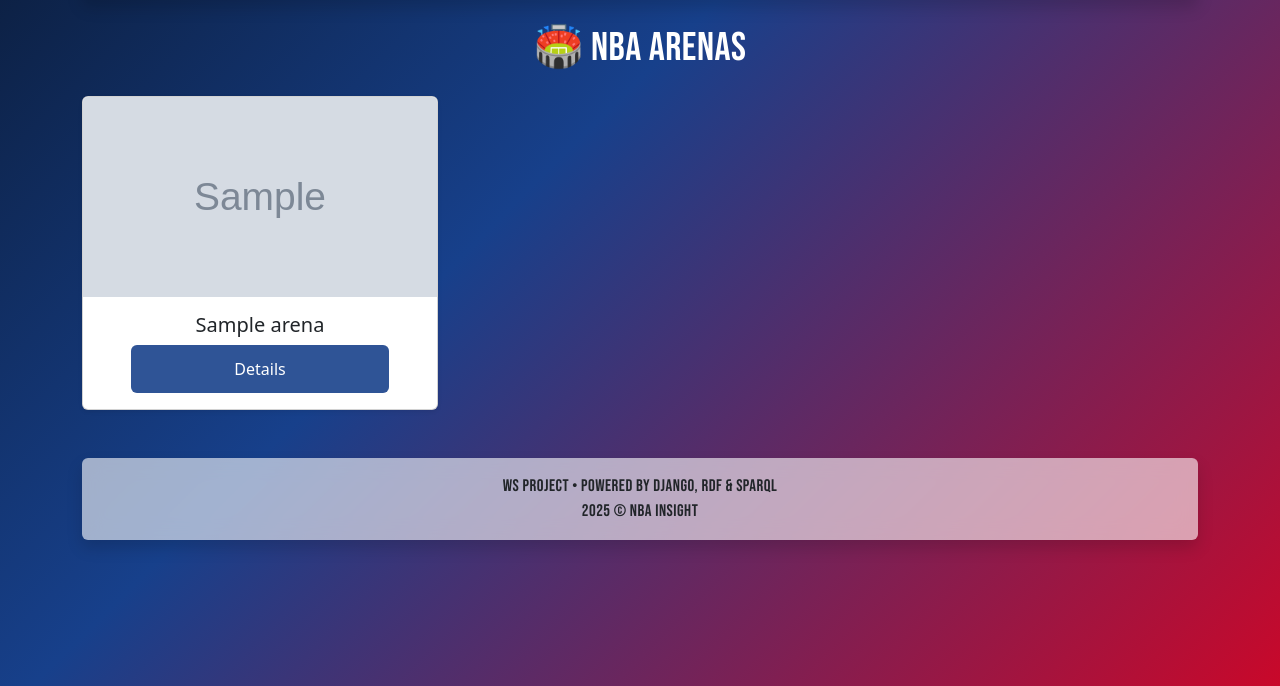
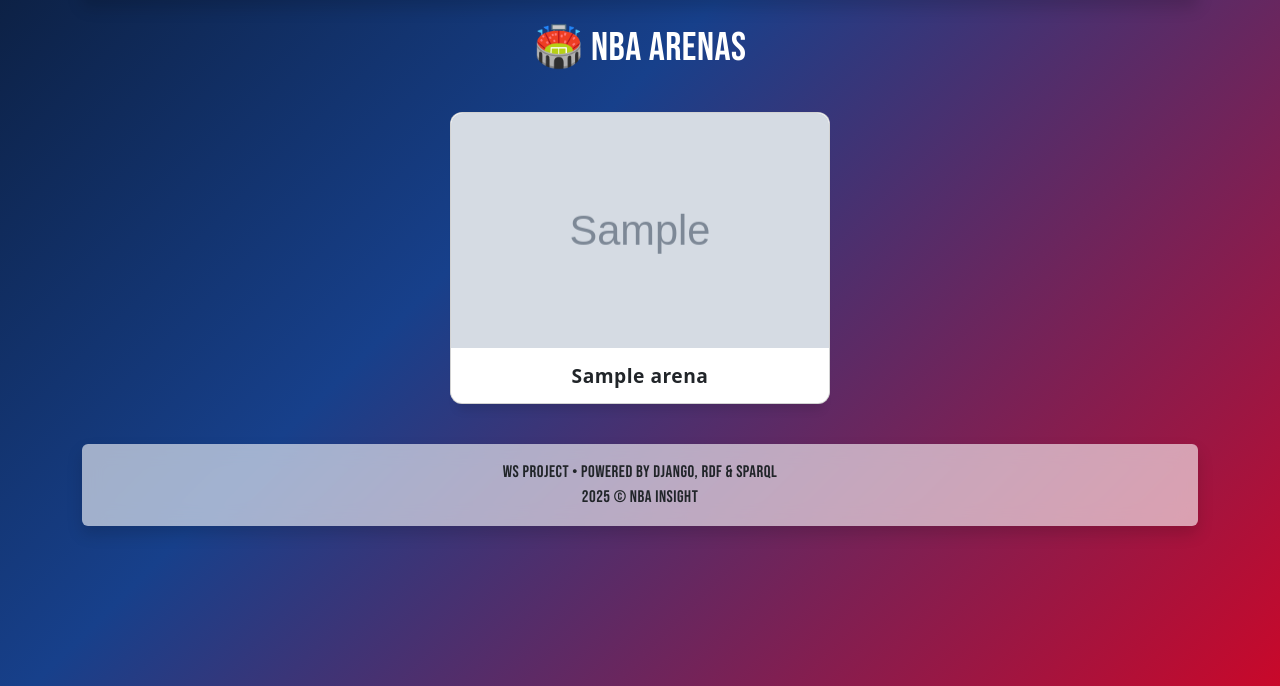
Before and after one commit to RobertoCastro391/WS_Projects, a Django app: template NBAProject/app/templates/arenas.html in a window 1280 px wide. Shown: the part 114-800 px from the top of the page. Run offline with Django 5.2, Linux system fonts and the light colour scheme; the template is opened without the code that fills it: most values are stand-ins (such as "Sample title", 1, 10 or a date in 2020); grey boxes marked "Sample" are stand-in pictures.

Commit message:
some interface updates on teams and arenas pages

```diff
--- a/NBAProject/app/templates/arenas.html
+++ b/NBAProject/app/templates/arenas.html
@@ -4,79 +4,167 @@
 
 {% block extra_head %}
 <style>
-  .card:hover {
-    transform: scale(1.03);
-    transition: 0.3s;
-    box-shadow: 0 0 20px rgba(0,0,0,0.2);
-  }
-  .btn-three {
-    color: #FFF;
-    position: relative;
-    overflow: hidden;
-    display: inline-block;
-    text-align: center;
-    vertical-align: middle;
-    z-index: 0;
-    font-weight: 500;
-    background-color: #17408A;
-    border: none;
-    padding: 0.75rem 1.5rem;
-    width: 80%;
+@import url('https://fonts.googleapis.com/css?family=Roboto+Slab:100,300,400,700');
+@import url('https://fonts.googleapis.com/css?family=Raleway:300,300i,400,400i,500,500i,600,600i,700,700i,800,800i,900,900i');
+
+
+.cards {
+  display: flex;
+  flex-wrap: wrap;
+  gap: 1.9rem;
+  padding: 1rem;
+  justify-content: center;
 }
 
-  .btn-three::before,
-  .btn-three::after {
-    content: '';
-    position: absolute;
-    top: 0; left: 0;
+.card {
+  position: relative;
+  max-width: 380px;
   width: 100%;
-    height: 100%;
-    transition: all 0.1s ease-in-out;
-    z-index: -1;
+  border-radius: 12px;
+  overflow: hidden;
+  background: #fff;
+  box-shadow: 0 13px 10px -7px rgba(0,0,0,0.1);
+  transition: all 0.4s cubic-bezier(0.175, 0.885, 0, 1);
 }
 
-  .btn-three::before {
-    background-color: rgba(255,255,255,0.1);
+.card__like {
+    width: 18px;
 }
 
-  .btn-three::after {
-    border: 2px solid #17408B;
-    opacity: 0;
-    transform: scale(1.2);
+.card__clock {
+    width: 15px;
+  vertical-align: middle;
+    fill: #AD7D52;
+}
+.card__time {
+    font-size: 12px;
+    color: #AD7D52;
+    vertical-align: middle;
+    margin-left: 5px;
 }
 
-  .btn-three:hover::before {
-    opacity: 0;
-    transform: scale(0.5);
+.card__clock-info {
+    float: right;
 }
 
-  .btn-three:hover::after {
+.card__img {
+  visibility: hidden;
+    background-size: cover;
+    background-position: center;
+    background-repeat: no-repeat;
+    width: 100%;
+    height: 235px;
+    object-fit: cover;
+
+}
+
+.card__info-hover {
+    position: absolute;
+    padding: 16px;
+  width: 100%;
+  opacity: 0;
+  top: 0;
+}
+
+.card__img--hover {
+  transition: 0.3s all ease-out;
+    background-size: cover;
+    background-position: center center;
+    background-repeat: no-repeat;
+    width: 100%;
+  position: absolute;
+    height: 235px;
+  border-top-left-radius: 12px;
+border-top-right-radius: 12px;
+top: 0;
+left: 0;
+
+}
+
+.card:hover {
+  box-shadow: 0px 30px 18px -8px rgba(0, 0, 0,0.1);
+    transform: scale(1.07, 1.07);
+}
+
+.card__info {
+z-index: 2;
+  background-color: #fff;
+  border-bottom-left-radius: 12px;
+border-bottom-right-radius: 12px;
+   padding: 16px 24px 24px 24px;
+  width: 100%;
+padding: 16px 12px;
+}
+
+.card__category {
+    font-family: 'Raleway', sans-serif;
+    text-transform: uppercase;
+    font-size: 13px;
+    letter-spacing: 2px;
+    font-weight: 500;
+  color: #868686;
+}
+
+.card__title {
+  margin: 0;
+  font-family: system-ui, -apple-system, "Segoe UI", Roboto, Helvetica, Arial, sans-serif;
+  font-weight: 600; /* matches navbar */
+  font-size: 1.2rem;   /* or adjust: 1.1rem if you want slightly larger */
+  color: #212529;    /* bootstrap default dark */
+  text-align: center;
+}
+
+.card__by {
+    font-size: 12px;
+    font-family: 'Raleway', sans-serif;
+    font-weight: 500;
+}
+
+.card__author {
+    font-weight: 600;
+    text-decoration: none;
+    color: #AD7D52;
+}
+
+.card:hover .card__img--hover {
+    height: 100%;
+    opacity: 0.3;
+}
+
+.card:hover .card__info {
+    background-color: transparent;
+    position: relative;
+}
+
+.card:hover .card__info-hover {
     opacity: 1;
-    transform: scale(1);
 }
 
 </style>
 {% endblock %}
 
 {% block content %}
-  <h1 class="mb-4 text-center">🏟️ NBA Arenas </h1>
+<h1 class="mb-4 text-center">🏟️ NBA Arenas</h1>
 
 {% if arenas %}
-    <div class="row">
+<section class="cards row justify-content-center">
   {% for arena in arenas %}
-        <div class="col-md-4 mb-4">
-          <div class="card h-100 shadow-sm">
-            {% if arena.photo %}
-              <img src="{{ arena.photo }}" class="card-img-top" alt="{{ arena.name }}" style="height: 200px; object-fit: cover;">
-            {% endif %}
-            <div class="card-body d-flex flex-column align-items-center">
-              <h5 class="card-title">{{ arena.name }}</h5>
-              <a href="/arena/{{ arena.id|cut:'http://example.org/nba/arena_' }}" class="btn btn-three">Details</a>
+    <article class="card card--1 col-md-4">
+      <div class="card__info-hover">
+        <svg class="card__like"  viewBox="0 0 24 24">
+            <path fill="#000000" d="M12.1,18.55L12,18.65L11.89,18.55C7.14,14.24 4,11.39 4,8.5C4,6.5 5.5,5 7.5,5C9.04,5 10.54,6 11.07,7.36H12.93C13.46,6 14.96,5 16.5,5C18.5,5 20,6.5 20,8.5C20,11.39 16.86,14.24 12.1,18.55M16.5,3C14.76,3 13.09,3.81 12,5.08C10.91,3.81 9.24,3 7.5,3C4.42,3 2,5.41 2,8.5C2,12.27 5.4,15.36 10.55,20.03L12,21.35L13.45,20.03C18.6,15.36 22,12.27 22,8.5C22,5.41 19.58,3 16.5,3Z" />
+        </svg>
       </div>
+      <div class="card__img"></div>
+      <a href="/arena/{{ arena.id|cut:'http://example.org/nba/arena_' }}" class="card_link">
+        <div class="card__img--hover" style="background-image: url('{{ arena.photo }}');"></div>
+      </a>
+      <div class="card__info">
+        <h3 class="card__title">{{ arena.name }}</h3>
       </div>
-        </div>
+    </article>
   {% endfor %}
-    </div>
+</section>
 {% else %}
 <p class="text-center text-muted">Nenhuma arena encontrada.</p>
 {% endif %}
--- a/NBAProject/app/templates/home.html
+++ b/NBAProject/app/templates/home.html
@@ -107,6 +107,10 @@
   background-color: #17408B; /* azul NBA */
 }
 
+.new-summary {
+  color: #cfcfcf;
+}
+
 </style>
 {% endblock %}
 
@@ -126,7 +130,7 @@
           <div class="p-4">
             <h5 class="fw-bold">{{ news.title }}</h5>
             {% if news.summary %}
-              <p class="text-muted">{{ news.summary }}</p>
+              <p class="new-summary">{{ news.summary }}</p>
             {% endif %}
             <a href="{{ news.link }}" class="btn btn-sm btn-primary" target="_blank">See More</a>
           </div>
```
Also changed, not shown: NBAProject/app/templates/arena.html (+6 -6 lines), NBAProject/app/templates/team.html (+55 -3 lines), NBAProject/app/templates/teams.html (+43 -20 lines), NBAProject/app/views.py (+63 -27 lines). Lines whose indentation alone changed are shown as unchanged.
